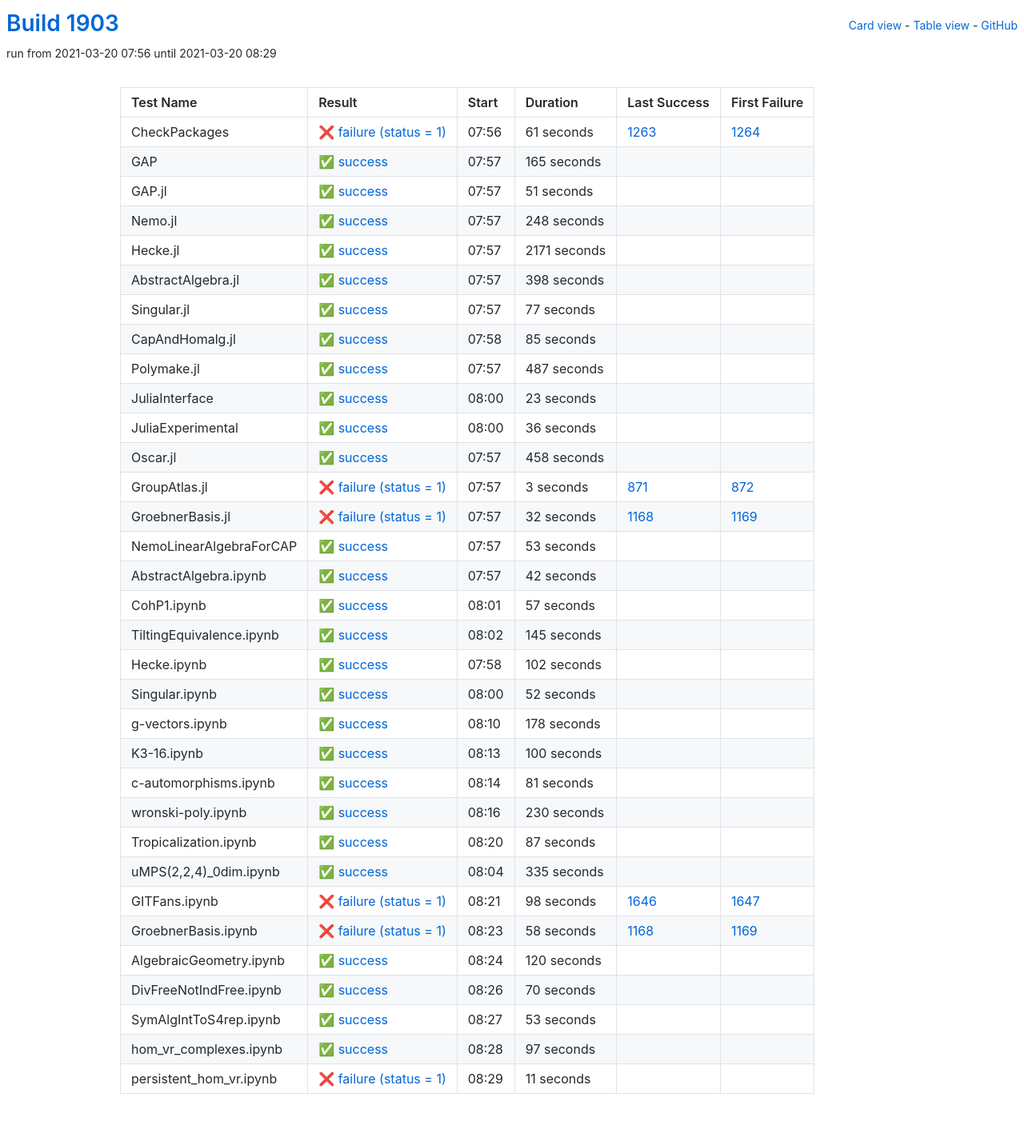
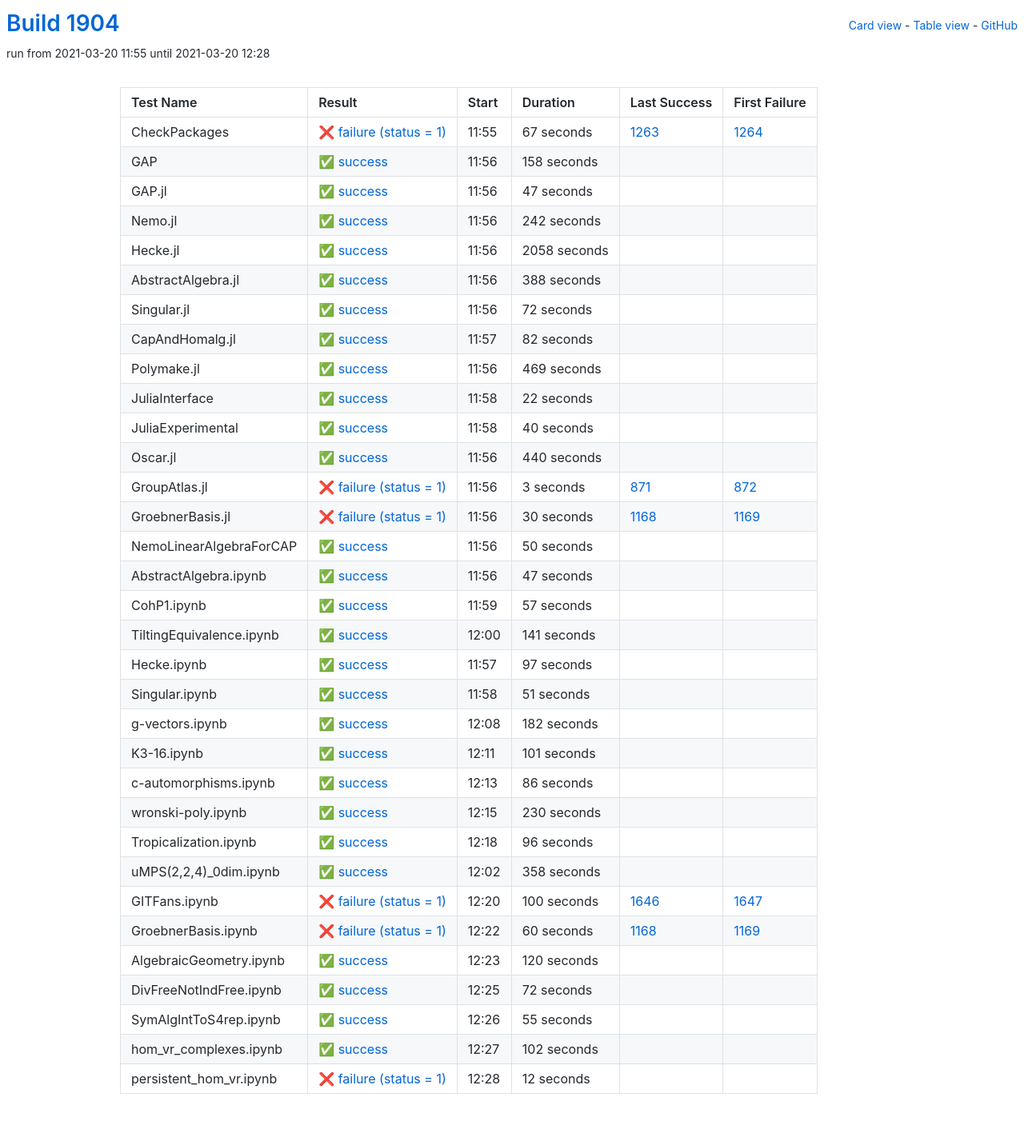
Before and after one commit to oscar-system/oscar-ci-status-stable, a Jekyll site: the page built from table.html, in a window 1280 px wide. Shown: the whole page at 80% size. Built offline with Jekyll 4.4.1, drawn with Linux system fonts in a browser that asks for light colours.

Commit message:
Build #1904

```diff
--- a/_data/ci.yml
+++ b/_data/ci.yml
@@ -1,6 +1,6 @@
 ---
-build: 1903
-build_url: https://oscarci.mathematik.uni-kl.de/job/oscar-stable/1903/
+build: 1904
+build_url: https://oscarci.mathematik.uni-kl.de/job/oscar-stable/1904/
 job: oscar-stable
 organization: oscar-system
 repo: oscar-ci-status-stable
@@ -8,152 +8,152 @@ repourl: https://github.com/oscar-system/oscar-ci-status-stable
 tests:
 - name: CheckPackages
   id: checkpackages
-  log: https://oscarci.mathematik.uni-kl.de/job/oscar-stable/1903/artifact/logs/build-1903/CheckPackages.log
-  start: 2021-03-20 07:56
+  log: https://oscarci.mathematik.uni-kl.de/job/oscar-stable/1904/artifact/logs/build-1904/CheckPackages.log
+  start: 2021-03-20 11:55
   success: false
   exitcode: 1
   status: failure
-  duration: 61
+  duration: 67
   last_success: 1263
   last_success_url: https://oscarci.mathematik.uni-kl.de/job/oscar-stable/1263/
   first_failure: 1264
   first_failure_url: https://oscarci.mathematik.uni-kl.de/job/oscar-stable/1264/
 - name: GAP
   id: gap
-  log: https://oscarci.mathematik.uni-kl.de/job/oscar-stable/1903/artifact/logs/build-1903/GAP.log
-  start: 2021-03-20 07:57
+  log: https://oscarci.mathematik.uni-kl.de/job/oscar-stable/1904/artifact/logs/build-1904/GAP.log
+  start: 2021-03-20 11:56
   success: true
   exitcode: 0
   status: success
-  duration: 165
+  duration: 158
   last_success: false
   last_success_url:
   first_failure: false
   first_failure_url:
 - name: GAP.jl
   id: gap-jl
-  log: https://oscarci.mathematik.uni-kl.de/job/oscar-stable/1903/artifact/logs/build-1903/GAP.jl.log
-  start: 2021-03-20 07:57
+  log: https://oscarci.mathematik.uni-kl.de/job/oscar-stable/1904/artifact/logs/build-1904/GAP.jl.log
+  start: 2021-03-20 11:56
   success: true
   exitcode: 0
   status: success
-  duration: 51
+  duration: 47
   last_success: false
   last_success_url:
   first_failure: false
   first_failure_url:
 - name: Nemo.jl
   id: nemo-jl
-  log: https://oscarci.mathematik.uni-kl.de/job/oscar-stable/1903/artifact/logs/build-1903/Nemo.jl.log
-  start: 2021-03-20 07:57
+  log: https://oscarci.mathematik.uni-kl.de/job/oscar-stable/1904/artifact/logs/build-1904/Nemo.jl.log
+  start: 2021-03-20 11:56
   success: true
   exitcode: 0
   status: success
-  duration: 248
+  duration: 242
   last_success: false
   last_success_url:
   first_failure: false
   first_failure_url:
 - name: Hecke.jl
   id: hecke-jl
-  log: https://oscarci.mathematik.uni-kl.de/job/oscar-stable/1903/artifact/logs/build-1903/Hecke.jl.log
-  start: 2021-03-20 07:57
+  log: https://oscarci.mathematik.uni-kl.de/job/oscar-stable/1904/artifact/logs/build-1904/Hecke.jl.log
+  start: 2021-03-20 11:56
   success: true
   exitcode: 0
   status: success
-  duration: 2171
+  duration: 2058
   last_success: false
   last_success_url:
   first_failure: false
   first_failure_url:
 - name: AbstractAlgebra.jl
   id: abstractalgebra-jl
-  log: https://oscarci.mathematik.uni-kl.de/job/oscar-stable/1903/artifact/logs/build-1903/AbstractAlgebra.jl.log
-  start: 2021-03-20 07:57
+  log: https://oscarci.mathematik.uni-kl.de/job/oscar-stable/1904/artifact/logs/build-1904/AbstractAlgebra.jl.log
+  start: 2021-03-20 11:56
   success: true
   exitcode: 0
   status: success
-  duration: 398
+  duration: 388
   last_success: false
   last_success_url:
   first_failure: false
   first_failure_url:
 - name: Singular.jl
   id: singular-jl
-  log: https://oscarci.mathematik.uni-kl.de/job/oscar-stable/1903/artifact/logs/build-1903/Singular.jl.log
-  start: 2021-03-20 07:57
+  log: https://oscarci.mathematik.uni-kl.de/job/oscar-stable/1904/artifact/logs/build-1904/Singular.jl.log
+  start: 2021-03-20 11:56
   success: true
   exitcode: 0
   status: success
-  duration: 77
+  duration: 72
   last_success: false
   last_success_url:
   first_failure: false
   first_failure_url:
 - name: CapAndHomalg.jl
   id: capandhomalg-jl
-  log: https://oscarci.mathematik.uni-kl.de/job/oscar-stable/1903/artifact/logs/build-1903/CapAndHomalg.jl.log
-  start: 2021-03-20 07:58
+  log: https://oscarci.mathematik.uni-kl.de/job/oscar-stable/1904/artifact/logs/build-1904/CapAndHomalg.jl.log
+  start: 2021-03-20 11:57
   success: true
   exitcode: 0
   status: success
-  duration: 85
+  duration: 82
   last_success: false
   last_success_url:
   first_failure: false
   first_failure_url:
 - name: Polymake.jl
   id: polymake-jl
-  log: https://oscarci.mathematik.uni-kl.de/job/oscar-stable/1903/artifact/logs/build-1903/Polymake.jl.log
-  start: 2021-03-20 07:57
+  log: https://oscarci.mathematik.uni-kl.de/job/oscar-stable/1904/artifact/logs/build-1904/Polymake.jl.log
+  start: 2021-03-20 11:56
   success: true
   exitcode: 0
   status: success
-  duration: 487
+  duration: 469
   last_success: false
   last_success_url:
   first_failure: false
   first_failure_url:
 - name: JuliaInterface
   id: juliainterface
-  log: https://oscarci.mathematik.uni-kl.de/job/oscar-stable/1903/artifact/logs/build-1903/JuliaInterface.log
-  start: 2021-03-20 08:00
+  log: https://oscarci.mathematik.uni-kl.de/job/oscar-stable/1904/artifact/logs/build-1904/JuliaInterface.log
+  start: 2021-03-20 11:58
   success: true
   exitcode: 0
   status: success
-  duration: 23
+  duration: 22
   last_success: false
   last_success_url:
   first_failure: false
   first_failure_url:
 - name: JuliaExperimental
   id: juliaexperimental
-  log: https://oscarci.mathematik.uni-kl.de/job/oscar-stable/1903/artifact/logs/build-1903/JuliaExperimental.log
-  start: 2021-03-20 08:00
+  log: https://oscarci.mathematik.uni-kl.de/job/oscar-stable/1904/artifact/logs/build-1904/JuliaExperimental.log
+  start: 2021-03-20 11:58
   success: true
   exitcode: 0
   status: success
-  duration: 36
+  duration: 40
   last_success: false
   last_success_url:
   first_failure: false
   first_failure_url:
 - name: Oscar.jl
   id: oscar-jl
-  log: https://oscarci.mathematik.uni-kl.de/job/oscar-stable/1903/artifact/logs/build-1903/Oscar.jl.log
-  start: 2021-03-20 07:57
+  log: https://oscarci.mathematik.uni-kl.de/job/oscar-stable/1904/artifact/logs/build-1904/Oscar.jl.log
+  start: 2021-03-20 11:56
   success: true
   exitcode: 0
   status: success
-  duration: 458
+  duration: 440
   last_success: false
   last_success_url:
   first_failure: false
   first_failure_url:
 - name: GroupAtlas.jl
   id: groupatlas-jl
-  log: https://oscarci.mathematik.uni-kl.de/job/oscar-stable/1903/artifact/logs/build-1903/GroupAtlas.jl.log
-  start: 2021-03-20 07:57
+  log: https://oscarci.mathematik.uni-kl.de/job/oscar-stable/1904/artifact/logs/build-1904/GroupAtlas.jl.log
+  start: 2021-03-20 11:56
   success: false
   exitcode: 1
   status: failure
@@ -164,44 +164,44 @@ tests:
   first_failure_url: https://oscarci.mathematik.uni-kl.de/job/oscar-stable/872/
 - name: GroebnerBasis.jl
   id: groebnerbasis-jl
-  log: https://oscarci.mathematik.uni-kl.de/job/oscar-stable/1903/artifact/logs/build-1903/GroebnerBasis.jl.log
-  start: 2021-03-20 07:57
+  log: https://oscarci.mathematik.uni-kl.de/job/oscar-stable/1904/artifact/logs/build-1904/GroebnerBasis.jl.log
+  start: 2021-03-20 11:56
   success: false
   exitcode: 1
   status: failure
-  duration: 32
+  duration: 30
   last_success: 1168
   last_success_url: https://oscarci.mathematik.uni-kl.de/job/oscar-stable/1168/
   first_failure: 1169
   first_failure_url: https://oscarci.mathematik.uni-kl.de/job/oscar-stable/1169/
 - name: NemoLinearAlgebraForCAP
   id: nemolinearalgebraforcap
-  log: https://oscarci.mathematik.uni-kl.de/job/oscar-stable/1903/artifact/logs/build-1903/NemoLinearAlgebraForCAP.log
-  start: 2021-03-20 07:57
+  log: https://oscarci.mathematik.uni-kl.de/job/oscar-stable/1904/artifact/logs/build-1904/NemoLinearAlgebraForCAP.log
+  start: 2021-03-20 11:56
   success: true
   exitcode: 0
   status: success
-  duration: 53
+  duration: 50
   last_success: false
   last_success_url:
   first_failure: false
   first_failure_url:
 - name: AbstractAlgebra.ipynb
   id: abstractalgebra-ipynb
-  log: https://oscarci.mathematik.uni-kl.de/job/oscar-stable/1903/artifact/logs/build-1903/AbstractAlgebra.ipynb.log
-  start: 2021-03-20 07:57
+  log: https://oscarci.mathematik.uni-kl.de/job/oscar-stable/1904/artifact/logs/build-1904/AbstractAlgebra.ipynb.log
+  start: 2021-03-20 11:56
   success: true
   exitcode: 0
   status: success
-  duration: 42
+  duration: 47
   last_success: false
   last_success_url:
   first_failure: false
   first_failure_url:
 - name: CohP1.ipynb
   id: cohp1-ipynb
-  log: https://oscarci.mathematik.uni-kl.de/job/oscar-stable/1903/artifact/logs/build-1903/CohP1.ipynb.log
-  start: 2021-03-20 08:01
+  log: https://oscarci.mathematik.uni-kl.de/job/oscar-stable/1904/artifact/logs/build-1904/CohP1.ipynb.log
+  start: 2021-03-20 11:59
   success: true
   exitcode: 0
   status: success
@@ -212,80 +212,80 @@ tests:
   first_failure_url:
 - name: TiltingEquivalence.ipynb
   id: tiltingequivalence-ipynb
-  log: https://oscarci.mathematik.uni-kl.de/job/oscar-stable/1903/artifact/logs/build-1903/TiltingEquivalence.ipynb.log
-  start: 2021-03-20 08:02
+  log: https://oscarci.mathematik.uni-kl.de/job/oscar-stable/1904/artifact/logs/build-1904/TiltingEquivalence.ipynb.log
+  start: 2021-03-20 12:00
   success: true
   exitcode: 0
   status: success
-  duration: 145
+  duration: 141
   last_success: false
   last_success_url:
   first_failure: false
   first_failure_url:
 - name: Hecke.ipynb
   id: hecke-ipynb
-  log: https://oscarci.mathematik.uni-kl.de/job/oscar-stable/1903/artifact/logs/build-1903/Hecke.ipynb.log
-  start: 2021-03-20 07:58
+  log: https://oscarci.mathematik.uni-kl.de/job/oscar-stable/1904/artifact/logs/build-1904/Hecke.ipynb.log
+  start: 2021-03-20 11:57
   success: true
   exitcode: 0
   status: success
-  duration: 102
+  duration: 97
   last_success: false
   last_success_url:
   first_failure: false
   first_failure_url:
 - name: Singular.ipynb
   id: singular-ipynb
-  log: https://oscarci.mathematik.uni-kl.de/job/oscar-stable/1903/artifact/logs/build-1903/Singular.ipynb.log
-  start: 2021-03-20 08:00
+  log: https://oscarci.mathematik.uni-kl.de/job/oscar-stable/1904/artifact/logs/build-1904/Singular.ipynb.log
+  start: 2021-03-20 11:58
   success: true
   exitcode: 0
   status: success
-  duration: 52
+  duration: 51
   last_success: false
   last_success_url:
   first_failure: false
   first_failure_url:
 - name: g-vectors.ipynb
   id: g-vectors-ipynb
-  log: https://oscarci.mathematik.uni-kl.de/job/oscar-stable/1903/artifact/logs/build-1903/g-vectors.ipynb.log
-  start: 2021-03-20 08:10
+  log: https://oscarci.mathematik.uni-kl.de/job/oscar-stable/1904/artifact/logs/build-1904/g-vectors.ipynb.log
+  start: 2021-03-20 12:08
   success: true
   exitcode: 0
   status: success
-  duration: 178
+  duration: 182
   last_success: false
   last_success_url:
   first_failure: false
   first_failure_url:
 - name: K3-16.ipynb
   id: k3-16-ipynb
-  log: https://oscarci.mathematik.uni-kl.de/job/oscar-stable/1903/artifact/logs/build-1903/K3-16.ipynb.log
-  start: 2021-03-20 08:13
+  log: https://oscarci.mathematik.uni-kl.de/job/oscar-stable/1904/artifact/logs/build-1904/K3-16.ipynb.log
+  start: 2021-03-20 12:11
   success: true
   exitcode: 0
   status: success
-  duration: 100
+  duration: 101
   last_success: false
   last_success_url:
   first_failure: false
   first_failure_url:
 - name: c-automorphisms.ipynb
   id: c-automorphisms-ipynb
-  log: https://oscarci.mathematik.uni-kl.de/job/oscar-stable/1903/artifact/logs/build-1903/c-automorphisms.ipynb.log
-  start: 2021-03-20 08:14
+  log: https://oscarci.mathematik.uni-kl.de/job/oscar-stable/1904/artifact/logs/build-1904/c-automorphisms.ipynb.log
+  start: 2021-03-20 12:13
   success: true
   exitcode: 0
   status: success
-  duration: 81
+  duration: 86
   last_success: false
   last_success_url:
   first_failure: false
   first_failure_url:
 - name: wronski-poly.ipynb
   id: wronski-poly-ipynb
-  log: https://oscarci.mathematik.uni-kl.de/job/oscar-stable/1903/artifact/logs/build-1903/wronski-poly.ipynb.log
-  start: 2021-03-20 08:16
+  log: https://oscarci.mathematik.uni-kl.de/job/oscar-stable/1904/artifact/logs/build-1904/wronski-poly.ipynb.log
+  start: 2021-03-20 12:15
   success: true
   exitcode: 0
   status: success
@@ -296,56 +296,56 @@ tests:
   first_failure_url:
 - name: Tropicalization.ipynb
   id: tropicalization-ipynb
-  log: https://oscarci.mathematik.uni-kl.de/job/oscar-stable/1903/artifact/logs/build-1903/Tropicalization.ipynb.log
-  start: 2021-03-20 08:20
+  log: https://oscarci.mathematik.uni-kl.de/job/oscar-stable/1904/artifact/logs/build-1904/Tropicalization.ipynb.log
+  start: 2021-03-20 12:18
   success: true
   exitcode: 0
   status: success
-  duration: 87
+  duration: 96
   last_success: false
   last_success_url:
   first_failure: false
   first_failure_url:
 - name: uMPS(2,2,4)_0dim.ipynb
   id: umps-2-2-4-0dim-ipynb
-  log: https://oscarci.mathematik.uni-kl.de/job/oscar-stable/1903/artifact/logs/build-1903/uMPS-2-2-4-_0dim.ipynb.log
-  start: 2021-03-20 08:04
+  log: https://oscarci.mathematik.uni-kl.de/job/oscar-stable/1904/artifact/logs/build-1904/uMPS-2-2-4-_0dim.ipynb.log
+  start: 2021-03-20 12:02
   success: true
   exitcode: 0
   status: success
-  duration: 335
+  duration: 358
   last_success: false
   last_success_url:
   first_failure: false
   first_failure_url:
 - name: GITFans.ipynb
   id: gitfans-ipynb
-  log: https://oscarci.mathematik.uni-kl.de/job/oscar-stable/1903/artifact/logs/build-1903/GITFans.ipynb.log
-  start: 2021-03-20 08:21
+  log: https://oscarci.mathematik.uni-kl.de/job/oscar-stable/1904/artifact/logs/build-1904/GITFans.ipynb.log
+  start: 2021-03-20 12:20
   success: false
   exitcode: 1
   status: failure
-  duration: 98
+  duration: 100
   last_success: 1646
   last_success_url: https://oscarci.mathematik.uni-kl.de/job/oscar-stable/1646/
   first_failure: 1647
   first_failure_url: https://oscarci.mathematik.uni-kl.de/job/oscar-stable/1647/
 - name: GroebnerBasis.ipynb
   id: groebnerbasis-ipynb
-  log: https://oscarci.mathematik.uni-kl.de/job/oscar-stable/1903/artifact/logs/build-1903/GroebnerBasis.ipynb.log
-  start: 2021-03-20 08:23
+  log: https://oscarci.mathematik.uni-kl.de/job/oscar-stable/1904/artifact/logs/build-1904/GroebnerBasis.ipynb.log
+  start: 2021-03-20 12:22
   success: false
   exitcode: 1
   status: failure
-  duration: 58
+  duration: 60
   last_success: 1168
   last_success_url: https://oscarci.mathematik.uni-kl.de/job/oscar-stable/1168/
   first_failure: 1169
   first_failure_url: https://oscarci.mathematik.uni-kl.de/job/oscar-stable/1169/
 - name: AlgebraicGeometry.ipynb
   id: algebraicgeometry-ipynb
-  log: https://oscarci.mathematik.uni-kl.de/job/oscar-stable/1903/artifact/logs/build-1903/AlgebraicGeometry.ipynb.log
-  start: 2021-03-20 08:24
+  log: https://oscarci.mathematik.uni-kl.de/job/oscar-stable/1904/artifact/logs/build-1904/AlgebraicGeometry.ipynb.log
+  start: 2021-03-20 12:23
   success: true
   exitcode: 0
   status: success
@@ -356,48 +356,48 @@ tests:
   first_failure_url:
 - name: DivFreeNotIndFree.ipynb
   id: divfreenotindfree-ipynb
-  log: https://oscarci.mathematik.uni-kl.de/job/oscar-stable/1903/artifact/logs/build-1903/DivFreeNotIndFree.ipynb.log
-  start: 2021-03-20 08:26
+  log: https://oscarci.mathematik.uni-kl.de/job/oscar-stable/1904/artifact/logs/build-1904/DivFreeNotIndFree.ipynb.log
+  start: 2021-03-20 12:25
   success: true
   exitcode: 0
   status: success
-  duration: 70
+  duration: 72
   last_success: false
   last_success_url:
   first_failure: false
   first_failure_url:
 - name: SymAlgIntToS4rep.ipynb
   id: symalginttos4rep-ipynb
-  log: https://oscarci.mathematik.uni-kl.de/job/oscar-stable/1903/artifact/logs/build-1903/SymAlgIntToS4rep.ipynb.log
-  start: 2021-03-20 08:27
+  log: https://oscarci.mathematik.uni-kl.de/job/oscar-stable/1904/artifact/logs/build-1904/SymAlgIntToS4rep.ipynb.log
+  start: 2021-03-20 12:26
   success: true
   exitcode: 0
   status: success
-  duration: 53
+  duration: 55
   last_success: false
   last_success_url:
   first_failure: false
   first_failure_url:
 - name: hom_vr_complexes.ipynb
   id: hom-vr-complexes-ipynb
-  log: https://oscarci.mathematik.uni-kl.de/job/oscar-stable/1903/artifact/logs/build-1903/hom_vr_complexes.ipynb.log
-  start: 2021-03-20 08:28
+  log: https://oscarci.mathematik.uni-kl.de/job/oscar-stable/1904/artifact/logs/build-1904/hom_vr_complexes.ipynb.log
+  start: 2021-03-20 12:27
   success: true
   exitcode: 0
   status: success
-  duration: 97
+  duration: 102
   last_success: false
   last_success_url:
   first_failure: false
   first_failure_url:
 - name: persistent_hom_vr.ipynb
   id: persistent-hom-vr-ipynb
-  log: https://oscarci.mathematik.uni-kl.de/job/oscar-stable/1903/artifact/logs/build-1903/persistent_hom_vr.ipynb.log
-  start: 2021-03-20 08:29
+  log: https://oscarci.mathematik.uni-kl.de/job/oscar-stable/1904/artifact/logs/build-1904/persistent_hom_vr.ipynb.log
+  start: 2021-03-20 12:28
   success: false
   exitcode: 1
   status: failure
-  duration: 11
+  duration: 12
   last_success: false
   last_success_url:
   first_failure: false
```
Also changed, not shown: README.md.
